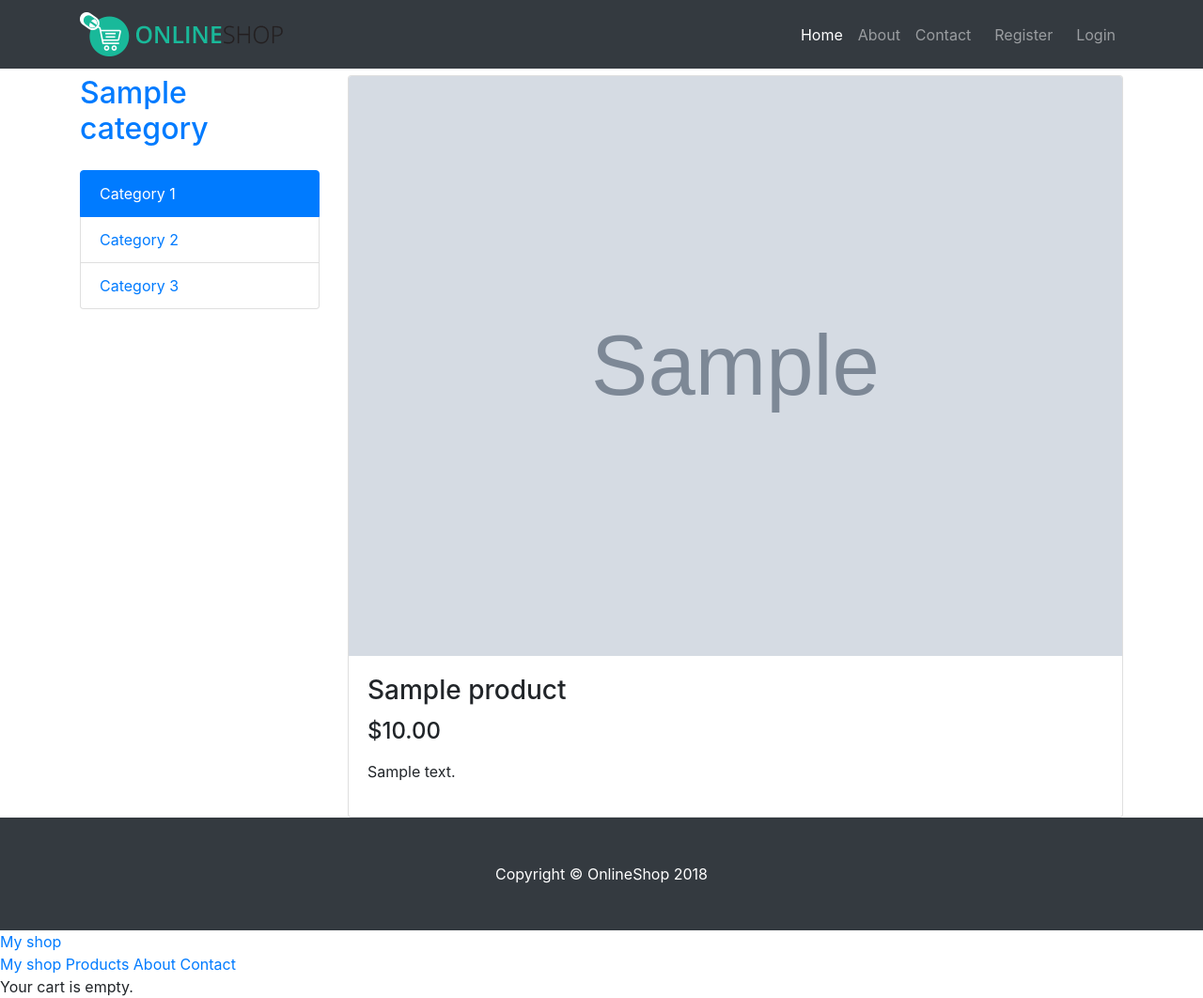
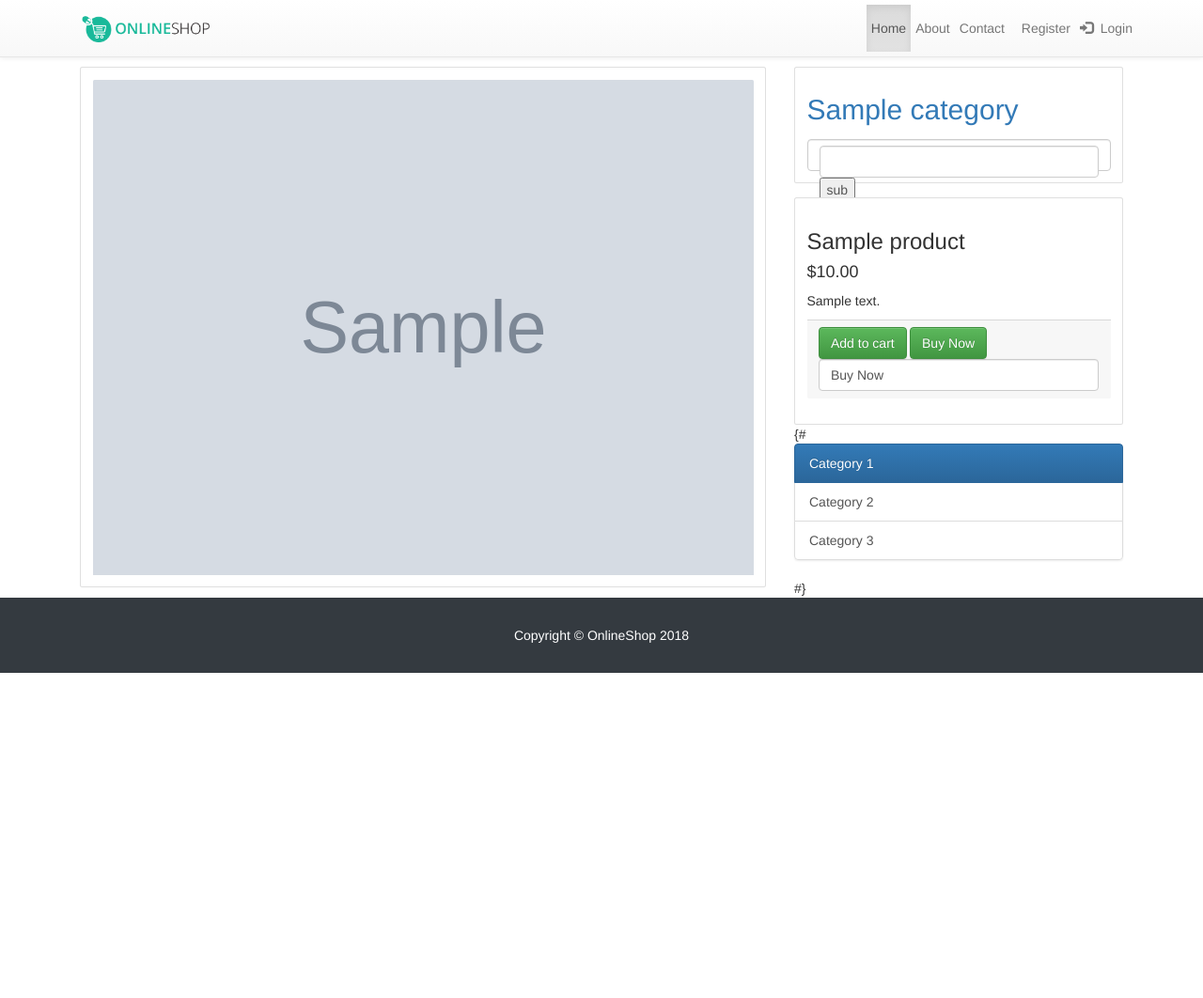
Before and after one commit to studiosemicolon/onlineshop, a Django app: a page that uses templates/shop/base.html in a window 1280 px wide. Shown: the whole page at 94% size. After the commit the page ends 716 px from the top, so only its background shows below. Run offline with Django 3.2, Linux system fonts and the light colour scheme; tables that the repository leaves empty hold one stand-in row (values such as "Sample post"); grey boxes marked "Sample" are stand-in pictures; some libraries are stand-ins or nearby versions.

Commit message:
add to cart

```diff
--- a/cart/views.py
+++ b/cart/views.py
@@ -26,6 +26,6 @@ def cart_remove(request, product_id):
 
 def cart_detail(request):
     cart = Cart.objects.get(id=3)
-    import pdb; pdb.set_trace()
+    #import pdb; pdb.set_trace()
 
     return render(request, 'cart/cart_detail.html', {'cart': cart})
--- a/templates/shop/base.html
+++ b/templates/shop/base.html
@@ -1,4 +1,5 @@
-{% load static %}
+
+    {% load static %}
 
 
 <!DOCTYPE html>
@@ -22,20 +23,45 @@
 
     <script src="{% static 'vendor/jquery/jquery.min.js' %}"></script>
     <script src="{% static 'vendor/bootstrap/js/bootstrap.bundle.min.js' %}"></script>
+
+
+
+
+
+
+
+
+
+
+    <!-- Latest compiled and minified CSS -->
+    <link rel="stylesheet" href="https://maxcdn.bootstrapcdn.com/bootstrap/3.3.7/css/bootstrap.min.css" integrity="sha384-BVYiiSIFeK1dGmJRAkycuHAHRg32OmUcww7on3RYdg4Va+PmSTsz/K68vbdEjh4u" crossorigin="anonymous">
+
+    <!-- Optional theme -->
+    <link rel="stylesheet" href="https://maxcdn.bootstrapcdn.com/bootstrap/3.3.7/css/bootstrap-theme.min.css" integrity="sha384-rHyoN1iRsVXV4nD0JutlnGaslCJuC7uwjduW9SVrLvRYooPp2bWYgmgJQIXwl/Sp" crossorigin="anonymous">
+
+    <!-- Latest compiled and minified JavaScript -->
+    <script src="https://maxcdn.bootstrapcdn.com/bootstrap/3.3.7/js/bootstrap.min.js" integrity="sha384-Tc5IQib027qvyjSMfHjOMaLkfuWVxZxUPnCJA7l2mCWNIpG9mGCD8wGNIcPD7Txa" crossorigin="anonymous"></script>
+
+
 </head>
 <body>
 
     <!-- Navigation -->
-    <nav class="navbar navbar-expand-lg navbar-dark bg-dark fixed-top">
+
+    <nav class="navbar navbar-expand-lg navbar-default navbar-fixed-top">
+
       <div class="container">
-        <a class="navbar-brand" href="/"> <img src="{% static "img/logo.png" %}"></a>
+        <a  href="/"> <img src="{% static "img/logo.png" %}" height="30px"></a>
         <button class="navbar-toggler" type="button" data-toggle="collapse" data-target="#navbarResponsive" aria-controls="navbarResponsive" aria-expanded="false" aria-label="Toggle navigation">
           <span class="navbar-toggler-icon"></span>
         </button>
         <div class="collapse navbar-collapse" id="navbarResponsive">
-          <ul class="navbar-nav ml-auto">
 
-                <li class="nav-item active">
+
+          <ul class="navbar-nav navbar-right">
+
+
+                <li class=" active nav-item">
                 <a class="nav-link" href="#">Home
                     <span class="sr-only">(current)</span>
                 </a>
@@ -53,7 +79,7 @@
                 {% if user.is_authenticated %}
                 <li class="nav-item">
                     <a href="{% url 'cart:cart_detail' %}"  class="nav-link">
-                        <span class="glyphicon glyphicon-user" aria-hidden="true"></span>&nbsp; cart
+                        <span class="glyphicon glyphicon-shopping-cart" aria-hidden="true"></span>&nbsp; cart
 
                     </a>
 
@@ -113,7 +139,7 @@
       <!-- /.container -->
     </footer>
 
-    <div id="header">
+     <!--<div id="header">
         <a href="/" class="logo">My shop</a>
     </div>
     <div id="subheader">
@@ -136,7 +162,7 @@
                 {% endif %}
             {% endwith %}
         </div>
-    </div>
+    </div> -->
 
 </body>
 </html>
--- a/templates/shop/product/detail.html
+++ b/templates/shop/product/detail.html
@@ -13,26 +13,17 @@
 
       <div class="row">
 
-        <div class="col-lg-3">
 
-          <h2 class="my-4"><a href="{{ product.category.get_absolute_url }}">{{ product.category }}</a></h2>
-          <div class="list-group">
-            <a href="#" class="list-group-item active">Category 1</a>
-            <a href="#" class="list-group-item">Category 2</a>
-            <a href="#" class="list-group-item">Category 3</a>
-          </div>
-        </div>
-        <!-- /.col-lg-3 -->
 
-        <div class="col-lg-9">
+        <div class="col-lg-8">
 
           <div class="card mt-4">
 
+
+            <div class="card-body">
+
             <img src="{% if product.image %}{{ product.image.url }}{% else %}{% static "img/no_image.png" %}{% endif %}" class="card-img-top img-fluid">
-            <div class="card-body">
-              <h3 class="card-title">{{ product.name }}</h3>
-              <h4>${{ product.price }}</h4>
-              <p class="card-text">{{ product.description|linebreaks }}</p>
+
 
 
 
@@ -44,6 +35,51 @@
 
         </div>
         <!-- /.col-lg-9 -->
+        <div class="col-lg-4">
+          <div class="card mt-4">
+            <div class="card-body">
+
+
+              <h2 class="my-4"><a href="{{ product.category.get_absolute_url }}">{{ product.category      }}</a></h2>
+              <div class="form-control">
+                <input type="input" name="hello" class="form-control">
+                <input type="submit" name="hello" value="sub">
+
+              </div>
+          </div>
+
+        </div>
+          <div class="card mt-4">
+
+
+            <div class="card-body">
+              <h3 class="card-title">{{ product.name }}</h3>
+              <h4>${{ product.price }}</h4>
+              <p class="card-text">{{ product.description|linebreaks }}</p>
+
+
+              <div class="card-footer form-group">
+                  <small class="text-muted">
+                      <input type="submit" value="Add to cart" class="btn btn-success">
+
+                      <input type="submit" value="Buy Now" class="btn btn-success">
+                      <input type="input" value="Buy Now" class="form-control">
+                  </small>
+          </div>
+            </div>
+          </div>
+
+
+
+
+
+          {# <div class="list-group">
+            <a href="#" class="list-group-item active">Category 1</a>
+            <a href="#" class="list-group-item">Category 2</a>
+            <a href="#" class="list-group-item">Category 3</a>
+          </div> #}
+        </div>
+        <!-- /.col-lg-3 -->
 
       </div>
 
```
Also changed, not shown: templates/cart/cart_detail.html (+45 -39 lines), templates/shop/product/list.html (+17 -4 lines), 2 other files.
